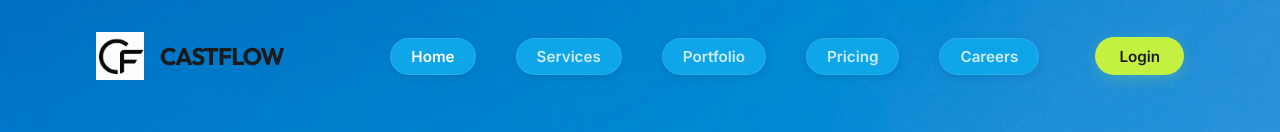
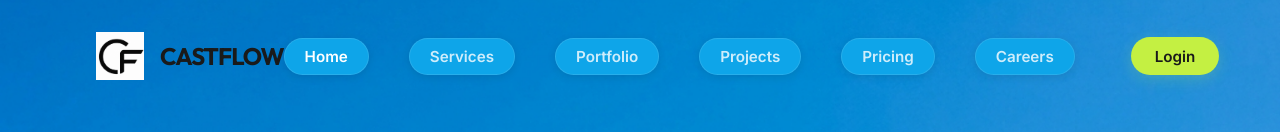
Before and after one commit to workbinodshaw-design/binodsite, a React (Vite) app: page / in a window 1280 px wide. Shown: the top 132 px of the page. Built offline with nearby package versions, Linux system fonts and the light colour scheme; no server answers; a web font is replaced by a local one.

Commit message:
Add Projects link to Navbar

```diff
--- a/src/components/Navbar.jsx
+++ b/src/components/Navbar.jsx
@@ -81,6 +81,7 @@ const Navbar = () => {
         <CustomLink to="/" className={`nav-link ${location.pathname === '/' ? 'active' : ''}`}>Home</CustomLink>
         <CustomLink to="/services" className={`nav-link ${location.pathname === '/services' ? 'active' : ''}`}>Services</CustomLink>
         <a href="https://portfolio.castflow.in" className="nav-link">Portfolio</a>
+        <CustomLink to="/projects" className={`nav-link ${location.pathname === '/projects' ? 'active' : ''}`}>Projects</CustomLink>
         <CustomLink to="/pricing" className={`nav-link ${location.pathname === '/pricing' ? 'active' : ''}`}>Pricing</CustomLink>
         <CustomLink to="/join-team" className={`nav-link ${location.pathname === '/join-team' ? 'active' : ''}`}>Careers</CustomLink>
 
```
